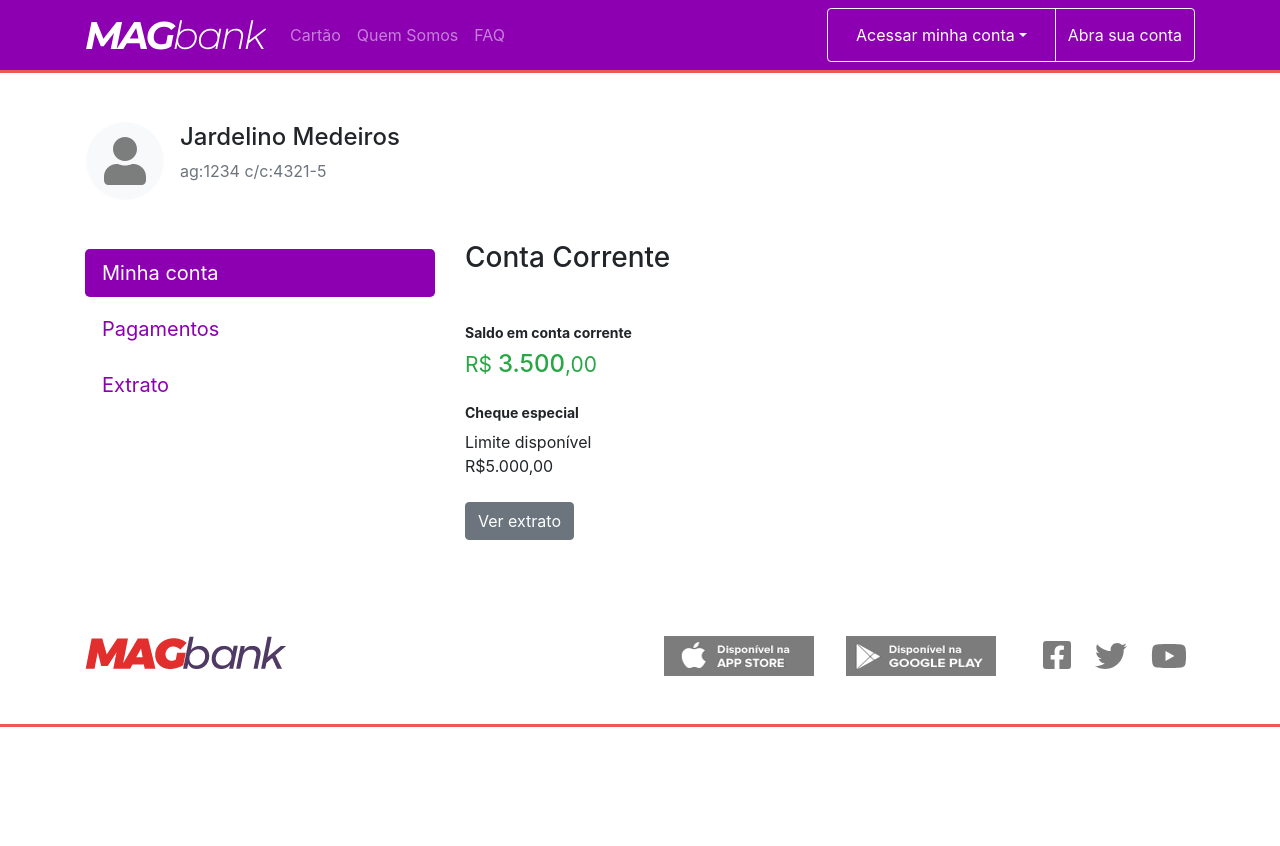
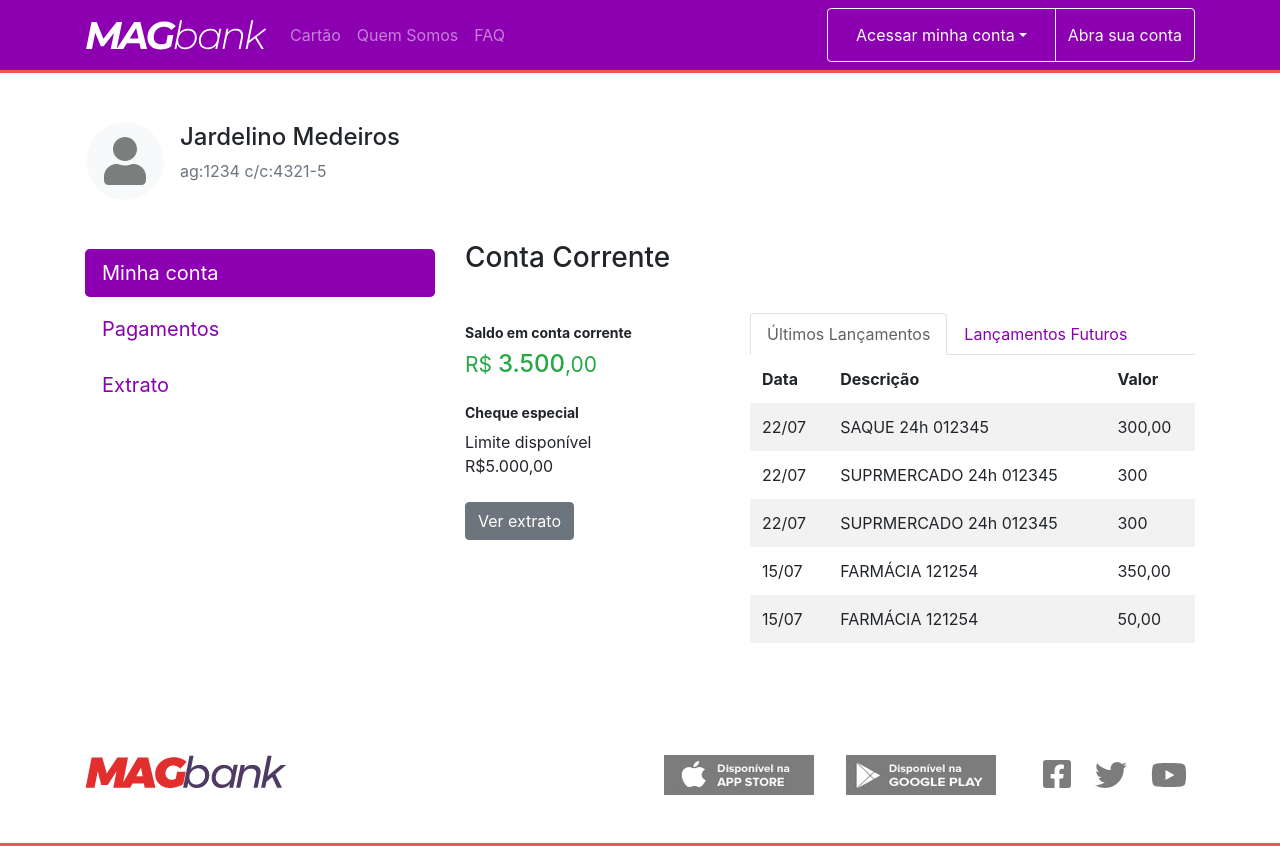
Before and after one commit to medeiros-dev01/magbank, a React (Create React App) app: page /dashboard in a window 1280 px wide. Before the commit the page ends 800 px from the top, so only its background shows below. Built offline with nearby package versions, Linux system fonts and the light colour scheme.

Commit message:
feat(dashboard): Third column implementation

```diff
--- a/src/_variables.scss
+++ b/src/_variables.scss
@@ -1,4 +1,5 @@
 $color-primary: #8c00b2;
 $color-secondary: #f05656;
+$color-muted: #626262;
 $color-faq-background: #443a50;
 $color-faq-header: #3b2e4a;
--- a/src/views/Dashboard.js
+++ b/src/views/Dashboard.js
@@ -1,12 +1,29 @@
 import React from "react";
-import { Container, Row, Col, Button } from "react-bootstrap";
+import { Container, Row, Col, Button, Tabs, Tab, Table } from "react-bootstrap";
 import { FontAwesomeIcon } from "@fortawesome/react-fontawesome";
 import { faCircle, faUser } from "@fortawesome/free-solid-svg-icons";
 
 import "./Dashboard.scss";
 
-const Dashboard = () => (
-  <Container className="dashboard py-5">
+const Dashboard = ({ className = false }) => {
+  const latestData = [
+    { date: "22/07", description: "SAQUE 24h 012345", value: "300,00" },
+    { date: "22/07", description: "SUPRMERCADO 24h 012345", value: "300" },
+    { date: "22/07", description: "SUPRMERCADO 24h 012345", value: "300" },
+    { date: "15/07", description: "FARMÁCIA 121254", value: "350,00" },
+    { date: "15/07", description: "FARMÁCIA 121254", value: "50,00" },
+  ];
+
+  const futureData = [
+    { date: "22/08", description: "SALÁRIO 01258", value: "3000,00" },
+    { date: "22/08", description: "IMAGINE 012345", value: "275,00" },
+    { date: "22/08", description: "NETFLIX 012345", value: "30,00" },
+    { date: "15/08", description: "FARMÁCIA 121254", value: "350,00" },
+
+  ];
+
+  return (
+    <Container className={`dashboard py-5${className ? className : ""}`}>
       <Row>
         <Col xs={12} lg={4}>
           <Row className="align-items-center mb-5">
@@ -17,7 +34,8 @@ const Dashboard = () => (
                   className="dashboard__user-icon"
                   icon={faUser}
                   size="3x"
-              color="#7c7d7d" />
+                  color="#7c7d7d"
+                />
               </span>
             </Col>
             <Col xs={9}>
@@ -25,30 +43,102 @@ const Dashboard = () => (
               <p className="text-muted">ag:1234 c/c:4321-5</p>
             </Col>
           </Row>
-        <Button className="dashboard__button dashboard__button--active text-left" variant="link" size="lg" block>
+          <Button
+            className="dashboard__button dashboard__button--active text-left"
+            variant="link"
+            size="lg"
+            block
+          >
             Minha conta
           </Button>
-        <Button className="dashboard__button text-left" variant="link" size="lg" block>
+          <Button
+            className="dashboard__button text-left"
+            variant="link"
+            size="lg"
+            block
+          >
             Pagamentos
           </Button>
-        <Button className="dashboard__button text-left" variant="link" size="lg" block>
+          <Button
+            className="dashboard__button text-left"
+            variant="link"
+            size="lg"
+            block
+          >
             Extrato
           </Button>
         </Col>
         <Col xs={12} lg={3} className="mt-lg-5 pt-lg-4">
           <h3 className="my-5">Conta Corrente</h3>
-          <h6><small><strong>Saldo em conta corrente</strong></small></h6>
+          <h6>
+            <small>
+              <strong>Saldo em conta corrente</strong>
+            </small>
+          </h6>
           <h4 className="text-success mb-4">
             <small>R$ </small>3.500<small>,00</small>
           </h4>
-          <h6><small><strong>Cheque especial</strong></small></h6>
+          <h6>
+            <small>
+              <strong>Cheque especial</strong>
+            </small>
+          </h6>
           <p className="mb-0">Limite disponível</p>
           <p className="mb-4">R$5.000,00</p>
           <Button variant="secondary">Ver extrato</Button>
         </Col>
-      <Col xs={12} lg={5}></Col>
+        <Col xs={12} lg={5} className="mt-lg-5 pt-lg-5">
+          <Tabs className="mt-5 pt-lg-5" defaultActiveKey="latest">
+            <Tab
+                eventKey="latest"
+                title="Últimos Lançamentos"
+            >
+              <Table striped  borderless>
+                <thead>
+                  <tr>
+                    <th>Data</th>
+                    <th>Descrição</th>
+                    <th>Valor</th>
+                  </tr>
+                </thead>
+                <tbody>
+                  {latestData.map(({ date, description, value }) => (
+                    <tr>
+                      <td>{date}</td>
+                      <td>{description}</td>
+                      <td>{value}</td>
+                    </tr>
+                  ))}
+                </tbody>
+              </Table>
+            </Tab>
+            <Tab
+                eventKey="future"
+                title="Lançamentos Futuros">
+              <Table striped borderless>
+                <thead>
+                  <tr>
+                    <th>Data</th>
+                    <th>Descrição</th>
+                    <th>Valor</th>
+                  </tr>
+                </thead>
+                <tbody>
+                  {futureData.map(({ date, description, value }) => (
+                    <tr>
+                      <td>{date}</td>
+                      <td>{description}</td>
+                      <td>{value}</td>
+                    </tr>
+                  ))}
+                </tbody>
+              </Table>
+            </Tab>
+          </Tabs>
+        </Col>
       </Row>
     </Container>
   );
+};
 
 export default Dashboard;
--- a/src/views/Dashboard.scss
+++ b/src/views/Dashboard.scss
@@ -1,5 +1,10 @@
 @import "../variables";
+
 .dashboard {
+  @media screen and (min-width: 992px) {
+    min-height: calc(100vh - 13.27rem);
+  }
+
   &__user-avatar {
     position: relative;
   }
@@ -22,4 +27,12 @@
       text-decoration: none;
     }
   }
+
+  a.nav-item.nav-link {
+    color: $color-primary;
+  }
+
+  a.nav-item.nav-link.active {
+    color: $color-muted;
+  }
 }
```
Lines whose indentation alone changed are shown as unchanged.
